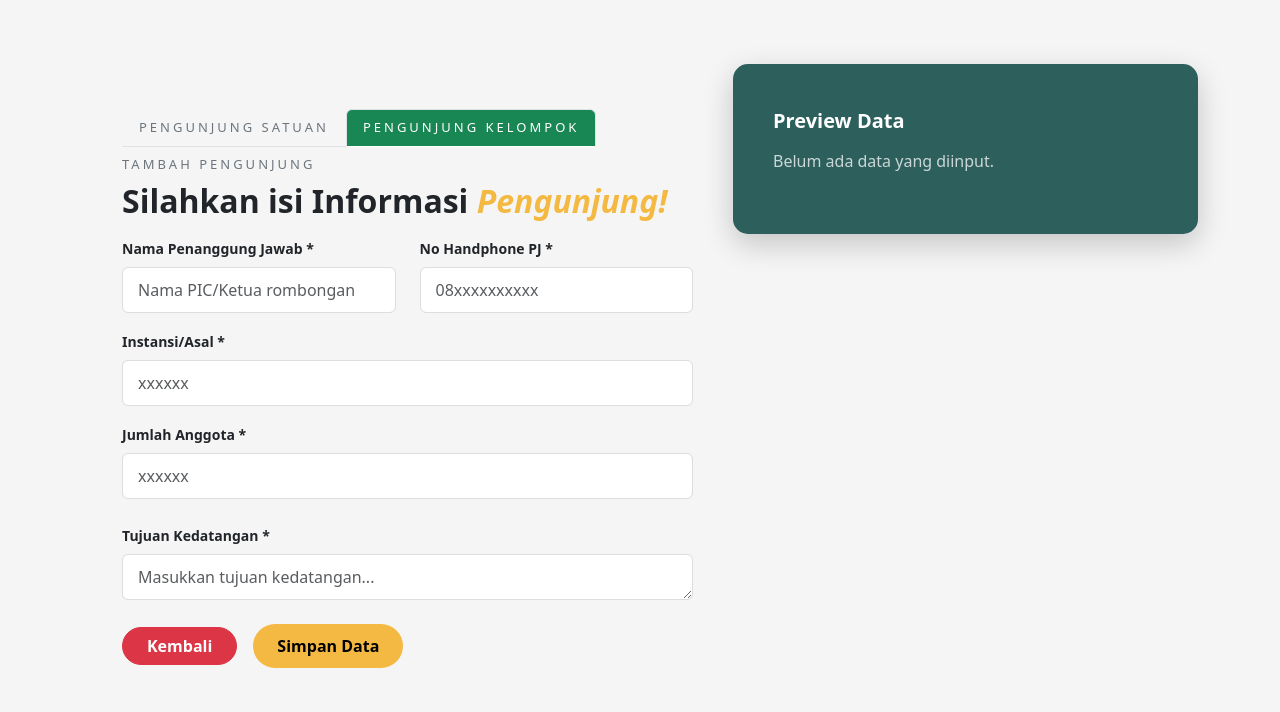
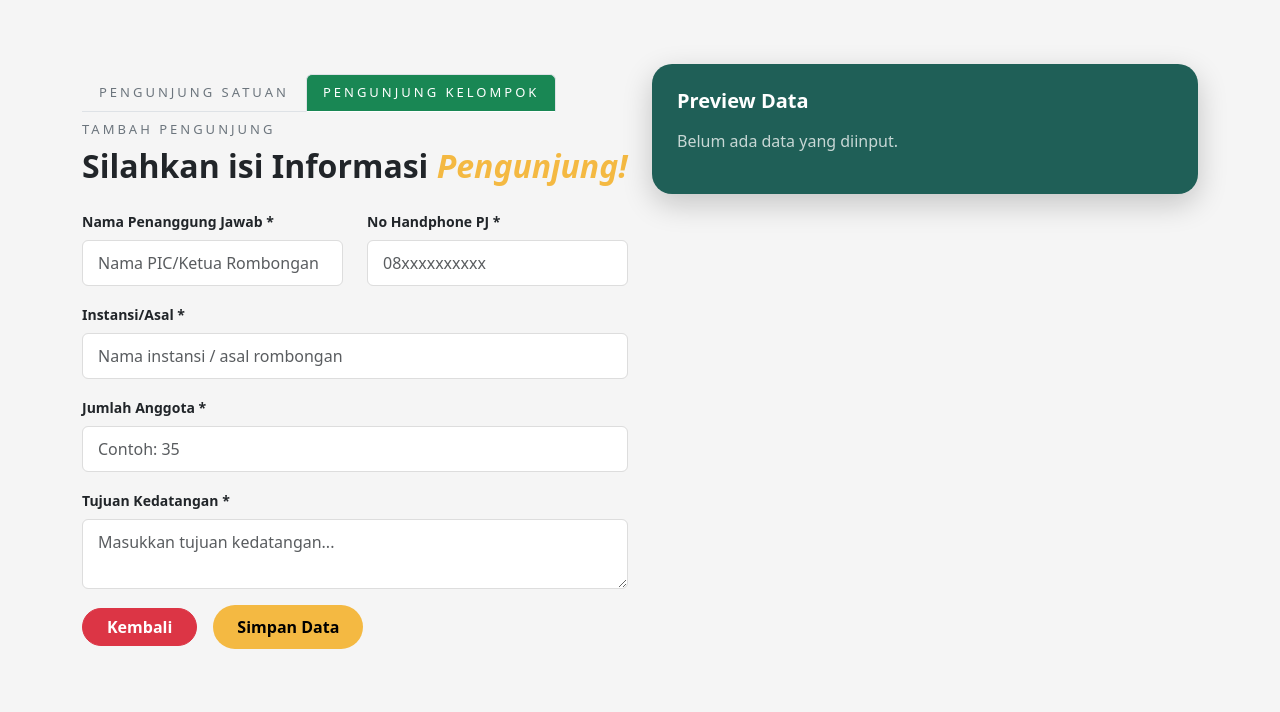
Before and after one commit to LuluKhaira/Buku-Tamu, a PHP site: page /asset/tambah_tim.php in a window 1280 px wide. Shown: the top 712 px of the page. Run offline with PHP 8.4, Linux system fonts and the light colour scheme.

Commit message:
update tambah

```diff
--- a/asset/tambah_tim.php
+++ b/asset/tambah_tim.php
@@ -4,57 +4,75 @@
 <head>
     <meta charset="UTF-8">
     <meta name="viewport" content="width=device-width, initial-scale=1.0">
-    <title>kelompok Pengunjung</title>
+    <title>Kelompok Pengunjung</title>
+
     <link href="https://cdn.jsdelivr.net/npm/bootstrap@5.3.0-alpha1/dist/css/bootstrap.min.css" rel="stylesheet">
     <link rel="stylesheet" href="https://cdnjs.cloudflare.com/ajax/libs/font-awesome/6.4.0/css/all.min.css">
     <link rel="stylesheet" href="../asset/tambah.css">
+
+    <style>
+        .info-panel {
+            background-color: #1f5f57;
+            color: white;
+            padding: 25px;
+            border-radius: 20px;
+            width: 100%;
+        }
+        .no-bg-panel {
+            padding: 10px 0;
+        }
+    </style>
 </head>
 
 <body>
     <div class="container py-5 mt-3">
-        <div class="row gy-4 gx-0">
+        <div class="row gy-4 gx-4">
 
-            <div class="col-lg-7">
-                <div class="form-panel">
-                    <div class="mb-3">
+            <div class="col-lg-6">
+                <div class="no-bg-panel">
+
                     <?php $active = 'kelompok'; ?>
                     <?php include '../Nav_Side_Bar/nav_tambah.php'; ?>
+
                     <p class="text-uppercase text-secondary mb-2"
-                            style="letter-spacing: 3px; font-size: 13px; font-weight: 500;">TAMBAH PENGUNJUNG</p>
-                        <h2 class="fw-bold mb-0">
+                        style="letter-spacing: 3px; font-size: 13px; font-weight: 500;">
+                        TAMBAH PENGUNJUNG
+                    </p>
+
+                    <h2 class="fw-bold mb-4">
                         Silahkan isi Informasi <span style="color: #f4b942; font-style: italic;">Pengunjung!</span>
                     </h2>
-                    </div>
 
                     <form id="formTamu">
                         <input type="hidden" name="jenis" value="kelompok">
+
                         <div class="row">
                             <div class="col-md-6 mb-3">
                                 <label class="form-label small fw-semibold">Nama Penanggung Jawab *</label>
                                 <input type="text" name="nama" class="form-control"
-                                    placeholder="Nama PIC/Ketua rombongan" required>
+                                    placeholder="Nama PIC/Ketua Rombongan" required>
                             </div>
 
                             <div class="col-md-6 mb-3">
                                 <label class="form-label small fw-semibold">No Handphone PJ *</label>
-                                <input type="text" name="instansi" class="form-control" placeholder="08xxxxxxxxxx"
-                                    required>
+                                <input type="text" name="no_hp" class="form-control" placeholder="08xxxxxxxxxx" required>
                             </div>
                         </div>
 
                         <div class="mb-3">
                             <label class="form-label small fw-semibold">Instansi/Asal *</label>
-                            <input type="tel" name="no_hp" class="form-control" placeholder="xxxxxx" required>
+                            <input type="text" name="instansi" class="form-control"
+                                placeholder="Nama instansi / asal rombongan" required>
                         </div>
 
-                        <div class="mb-4">
+                        <div class="mb-3">
                             <label class="form-label small fw-semibold">Jumlah Anggota *</label>
-                            <input type="number" name="jumlah" class="form-control" placeholder="xxxxxx" required>
+                            <input type="number" name="jumlah" class="form-control" placeholder="Contoh: 35" required>
                         </div>
 
-                        <div class="mb-4">
+                        <div class="mb-3">
                             <label class="form-label small fw-semibold">Tujuan Kedatangan *</label>
-                            <textarea name="tujuan" class="form-control" rows="1"
+                            <textarea name="tujuan" class="form-control" rows="2"
                                 placeholder="Masukkan tujuan kedatangan..." required></textarea>
                         </div>
 
@@ -63,6 +81,7 @@
                                 style="border-radius: 20px; font-weight: 600;">
                                 Kembali
                             </a>
+
                             <button type="button" id="btnSimpan" class="btn btn-send px-4">
                                 Simpan Data
                             </button>
@@ -73,14 +92,16 @@
             </div>
 
 
-            <div class="col-lg-5">
+            <div class="col-lg-6">
                 <div class="info-panel" id="previewPanel">
                     <h5 class="fw-bold mb-3">Preview Data</h5>
                     <p class="opacity-75">Belum ada data yang diinput.</p>
                 </div>
             </div>
+
         </div>
     </div>
+
     <script src="https://cdn.jsdelivr.net/npm/bootstrap@5.3.0-alpha1/dist/js/bootstrap.bundle.min.js"></script>
     <script src="../asset/card_tambah_tim.js"></script>
 
```
Also changed, not shown: asset/tambah_only.php (+37 -17 lines). Lines whose indentation alone changed are shown as unchanged.
